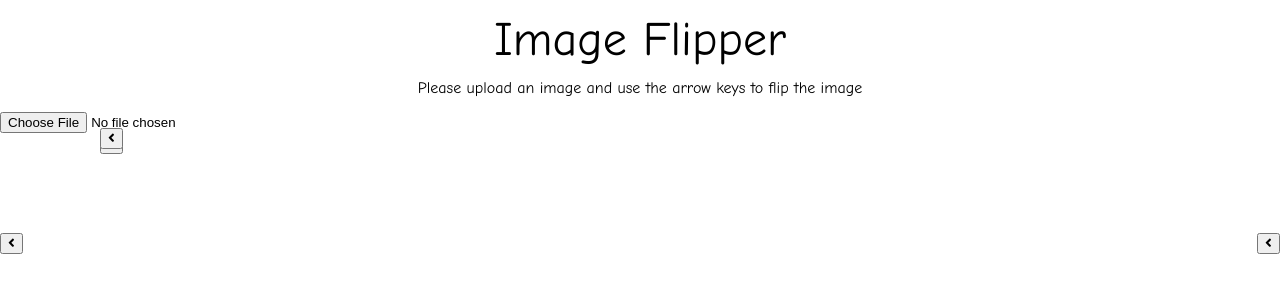
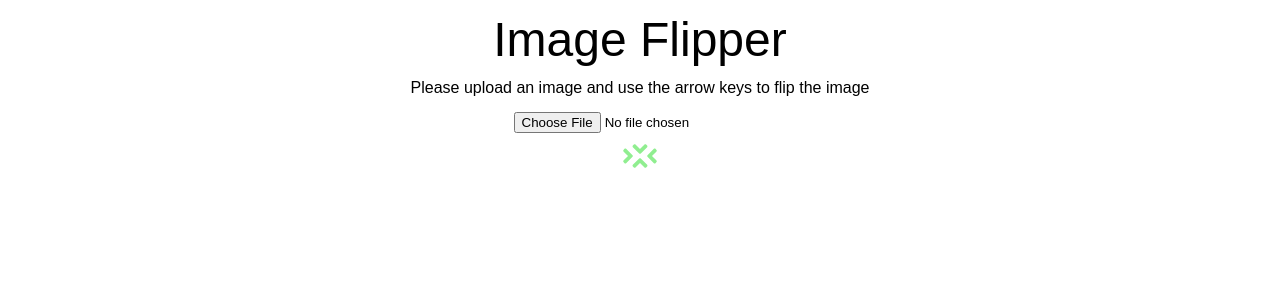
Before and after one commit to ntuanb/image-flipper, a React (Create React App) app: page / in a window 1280 px wide. Shown: the top 300 px of the page. Built offline with nearby package versions, Linux system fonts and the light colour scheme.

Commit message:
Add ability to flip

```diff
--- a/package.json
+++ b/package.json
@@ -16,7 +16,7 @@
   },
   "scripts": {
     "start": "react-scripts start",
-    "build": "react-scripts build",
+    "build": "react-scripts build && mv build docs",
     "test": "react-scripts test",
     "eject": "react-scripts eject"
   },
--- a/src/App.scss
+++ b/src/App.scss
@@ -1,62 +1,3 @@
-/* http://meyerweb.com/eric/tools/css/reset/
-   v2.0 | 20110126
-   License: none (public domain)
-*/
-
-html, body, div, span, applet, object, iframe,
-h1, h2, h3, h4, h5, h6, p, blockquote, pre,
-a, abbr, acronym, address, big, cite, code,
-del, dfn, em, img, ins, kbd, q, s, samp,
-small, strike, strong, sub, sup, tt, var,
-b, u, i, center,
-dl, dt, dd, ol, ul, li,
-fieldset, form, label, legend,
-table, caption, tbody, tfoot, thead, tr, th, td,
-article, aside, canvas, details, embed,
-figure, figcaption, footer, header, hgroup,
-menu, nav, output, ruby, section, summary,
-time, mark, audio, video {
-	margin: 0;
-	padding: 0;
-	border: 0;
-	font-size: 100%;
-	font: inherit;
-	vertical-align: baseline;
-}
-/* HTML5 display-role reset for older browsers */
-article, aside, details, figcaption, figure,
-footer, header, hgroup, menu, nav, section {
-	display: block;
-}
-body {
-	line-height: 1;
-}
-ol, ul {
-	list-style: none;
-}
-blockquote, q {
-	quotes: none;
-}
-blockquote:before, blockquote:after,
-q:before, q:after {
-	content: '';
-	content: none;
-}
-table {
-	border-collapse: collapse;
-	border-spacing: 0;
-}
-
-@import url('https://fonts.googleapis.com/css?family=Comic+Neue&display=swap');
-
-body {
-  font-family: 'Comic Neue', cursive;
-}
-
-h1 {
-  font-size: 3rem;
-}
-
 .title {
   text-align: center;
   margin-top: 1rem;
--- a/src/Components/Button.jsx
+++ b/src/Components/Button.jsx
@@ -1,18 +1,32 @@
 import React from 'react';
 
+import './Button.scss';
+
 import { FontAwesomeIcon } from '@fortawesome/react-fontawesome'
-import { faAngleTop, faAngleRight, faAngleBottom, faAngleLeft } from '@fortawesome/free-solid-svg-icons'
+import { faAngleUp, faAngleRight, faAngleDown, faAngleLeft } from '@fortawesome/free-solid-svg-icons'
 
 class Button extends React.Component {
 
     constructor(props) {
       super(props);
+
+      let icons = {
+        'top': faAngleUp,
+        'right': faAngleRight,
+        'bottom': faAngleDown,
+        'left': faAngleLeft
+      };
+
+      this.state = {
+        onClick: props.onClick,
+        icon: icons[props.icon]
+      }
     }
 
     render() {
       return (
-        <button className={`button ${ this.props.className }`}>
-            <FontAwesomeIcon icon={faAngleLeft} />
+        <button className={`button ${ this.props.className }`} onClick={this.state.onClick}>
+            <FontAwesomeIcon icon={this.state.icon} />
         </button>
       );
     }
--- /dev/null
+++ b/src/Components/Button.scss
@@ -0,0 +1,7 @@
+.button {
+  border: none;
+  background: transparent;
+  outline: none;
+  font-size: 1.5rem;
+  color: lightgreen;
+}
--- a/src/Components/ImageFlipper.jsx
+++ b/src/Components/ImageFlipper.jsx
@@ -3,7 +3,6 @@ import React from 'react';
 import './ImageFlipper.scss';
 
 import ImageViewer from './ImageViewer';
-import DirectionButtons from './DirectionButtons';
 
 class ImageFlipper extends React.Component {
 
@@ -19,6 +18,7 @@ class ImageFlipper extends React.Component {
 
   onChange(e) {
     e.preventDefault();
+
     let reader = new FileReader();
     let file = e.target.files[0];
 
--- a/src/Components/ImageFlipper.scss
+++ b/src/Components/ImageFlipper.scss
@@ -5,4 +5,6 @@
 
 .image-flipper__uploader {
   display: block;
+  margin: 0 auto;
+  margin-bottom: 1rem;
 }
--- a/src/Components/ImageViewer.jsx
+++ b/src/Components/ImageViewer.jsx
@@ -8,27 +8,90 @@ class ImageViewer extends React.Component {
   constructor(props) {
     super(props);
 
+    console.log(props.image);
+
     this.state = {
-      image: props.image
+      image: props.image,
+      x: 0,
+      y: 0,
+      z: 0,
+      style: {}
     }
+
+    this.flipUp = this.flipUp.bind(this);
+    this.flipRight = this.flipRight.bind(this);
+    this.flipDown = this.flipDown.bind(this);
+    this.flipLeft = this.flipLeft.bind(this);
+  }
+
+  buildStyle(x, y, z) {
+    let styles = {
+      transform: 'rotateX(' + x + 'deg) rotateY(' + y + 'deg) rotateZ(' + z + 'deg)'
+    };
+
+    return styles;
+  }
+
+  flipUp() {
+    let x = this.state.x - 180;
+
+    this.setState({
+      x: x,
+      style: this.buildStyle(x, this.state.y, this.state.z)
+    });
+  }
+
+  flipRight() {
+    let y = this.state.y + 180;
+
+    this.setState({
+      y: y,
+      style: this.buildStyle(this.state.x, y, this.state.z)
+    });
+  }
+
+  flipDown() {
+    let x = this.state.x + 180;
+
+    this.setState({
+      x: x,
+      style: this.buildStyle(x, this.state.y, this.state.z)
+    });
+  }
+
+  flipLeft() {
+    let y = this.state.y - 180;
+
+    this.setState({
+      y: y,
+      style: this.buildStyle(this.state.x, y, this.state.z)
+    });
+  }
+
+  renderButtons() {
+    let  buttons = null;
+
+    if (this.state.image) {
+      buttons = <div>
+        <Button className="image-viewer__button image-viewer__button--top" icon="top" onClick={this.flipUp} />
+        <Button className="image-viewer__button image-viewer__button--right" icon="right" onClick={this.flipRight} />
+        <Button className="image-viewer__button image-viewer__button--bottom" icon="bottom" onClick={this.flipDown} />
+        <Button className="image-viewer__button image-viewer__button--left" icon="left" onClick={this.flipLeft} />
+      </div>
+    }
+
+    return buttons;
   }
 
   render() {
+
+    let buttons = this.renderButtons();
+
     return (
       <div class="image-viewer">
-        <img class="image-viewer__image" src={this.state.image} />
+        <img style={this.state.style} class="image-viewer__image" src={this.state.image} />
 
-        {
-          this.state.image
-            ? <div>
-                <Button className="direction-buttons__button direction-buttons__button--top" name="left"/>
-                <Button className="direction-buttons__button direction-buttons__button--right" name="left"/>
-                <Button className="direction-buttons__button direction-buttons__button--bottom" name="left"/>
-                <Button className="direction-buttons__button direction-buttons__button--left" name="left"/>
-              </div>
-            : ''
-
-        }
+        { buttons ? buttons : '' }
       </div>
     );
   }
--- a/src/Components/ImageViewer.scss
+++ b/src/Components/ImageViewer.scss
@@ -1,16 +1,18 @@
 .image-viewer {
   max-width: 100%;
   position: relative;
+  margin: 0 auto;
 }
 
+
 .image-viewer__image {
-  max-width: 100%;
+  max-width: 500px;
+  width: 100%;
+  transition: transform 0.2s ease;
 }
 
 .image-viewer__buttons {
   position: relative;
-  height: 200px;
-  width: 200px;
 }
 
 .image-viewer__button {
@@ -19,20 +21,24 @@
 
 .image-viewer__button--top {
   top: 0;
-  left: 100px;
+  left: 50%;
+  transform: translate(-50%, 0%);
 }
 
 .image-viewer__button--right {
-  top: 100px;
+  top: 50%;
   right: 0;
+  transform: translate(0%, -50%);
 }
 
 .image-viewer__button--bottom {
   bottom: 0;
-  left: 100px;
+  left: 50%;
+  transform: translate(-50%, 0%);
 }
 
 .image-viewer__button--left {
-  top: 100px;
+  top: 50%;
   left: 0;
+  transform: translate(0%, -50%);
 }
--- a/src/index.css
+++ b/src/index.css
@@ -1,13 +1,59 @@
+/* http://meyerweb.com/eric/tools/css/reset/
+   v2.0 | 20110126
+   License: none (public domain)
+*/
+
+html, body, div, span, applet, object, iframe,
+h1, h2, h3, h4, h5, h6, p, blockquote, pre,
+a, abbr, acronym, address, big, cite, code,
+del, dfn, em, img, ins, kbd, q, s, samp,
+small, strike, strong, sub, sup, tt, var,
+b, u, i, center,
+dl, dt, dd, ol, ul, li,
+fieldset, form, label, legend,
+table, caption, tbody, tfoot, thead, tr, th, td,
+article, aside, canvas, details, embed,
+figure, figcaption, footer, header, hgroup,
+menu, nav, output, ruby, section, summary,
+time, mark, audio, video {
+	margin: 0;
+	padding: 0;
+	border: 0;
+	font-size: 100%;
+	font: inherit;
+	vertical-align: baseline;
+}
+/* HTML5 display-role reset for older browsers */
+article, aside, details, figcaption, figure,
+footer, header, hgroup, menu, nav, section {
+	display: block;
+}
 body {
-  margin: 0;
-  font-family: -apple-system, BlinkMacSystemFont, 'Segoe UI', 'Roboto', 'Oxygen',
-    'Ubuntu', 'Cantarell', 'Fira Sans', 'Droid Sans', 'Helvetica Neue',
-    sans-serif;
-  -webkit-font-smoothing: antialiased;
-  -moz-osx-font-smoothing: grayscale;
+	line-height: 1;
+}
+ol, ul {
+	list-style: none;
+}
+blockquote, q {
+	quotes: none;
+}
+blockquote:before, blockquote:after,
+q:before, q:after {
+	content: '';
+	content: none;
+}
+table {
+	border-collapse: collapse;
+	border-spacing: 0;
 }
 
-code {
-  font-family: source-code-pro, Menlo, Monaco, Consolas, 'Courier New',
-    monospace;
+@import url('https://fonts.googleapis.com/css?family=Montserrat&display=swap');
+
+body {
+  font-family: 'Montserrat', sans-serif;
+  margin: 1rem;
 }
+
+h1 {
+  font-size: 3rem;
+}
```
Also changed, not shown: 18 other files (tests, documents, lock files or other folders).
